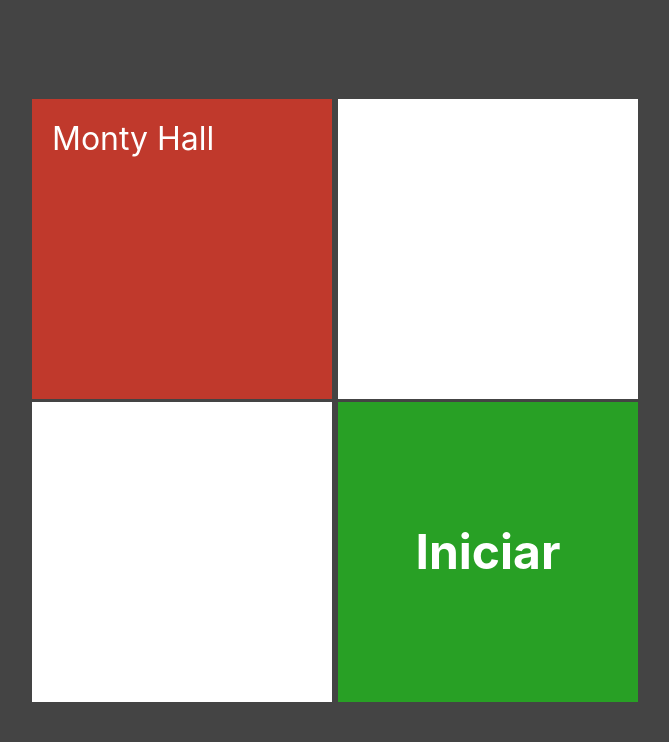
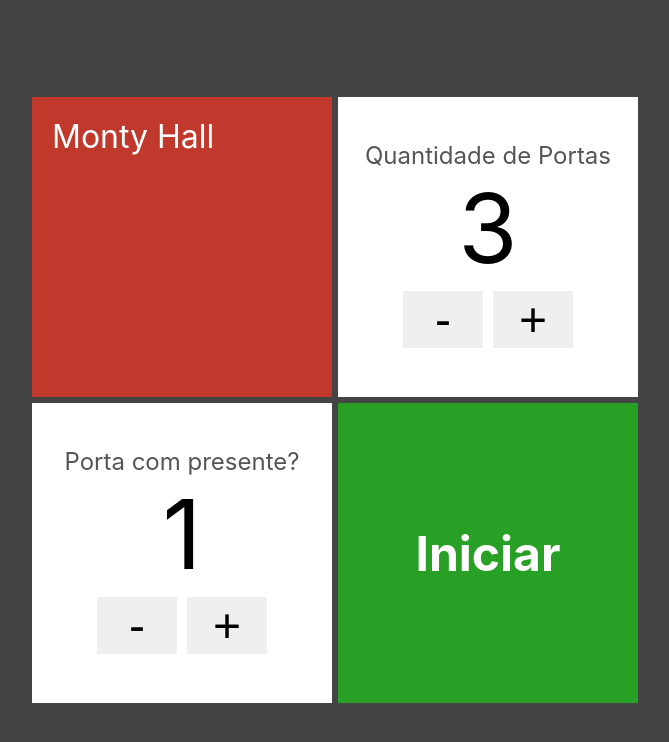
Before and after one commit to fprocaci/monty-hall, a Next.js app: page / in a window 1280 px wide. Shown: the top 742 px of the page, without its empty margins (305-974 px from the left). Built offline with nearby package versions, Linux system fonts and the light colour scheme.

Commit message:
Finalizando o estilo do index

```diff
--- /dev/null
+++ b/components/EntradaNumerica.tsx
@@ -0,0 +1,24 @@
+import styles from "../src/styles/EntradaNumerica.module.css"
+
+interface EntradaNumericaProps{
+    text: string
+    value: number
+    onChange: (newValue: number) => void
+}
+
+export default function EntradaNumerica(props: EntradaNumericaProps){
+    const dec = () => props.onChange(props.value - 1)
+    const inc = () => props.onChange(props.value + 1)
+
+
+    return (
+        <div className={styles.entradaNumerica}>
+            <span className={styles.text}>{props.text}</span>
+            <span className={styles.value}>{props.value}</span>
+            <div className={styles.botoes}>
+                <button className={styles.btn} onClick={dec}>-</button>
+                <button className={styles.btn} onClick={inc}>+</button>
+            </div>
+        </div>
+    )
+}
--- a/src/pages/index.tsx
+++ b/src/pages/index.tsx
@@ -1,20 +1,30 @@
 import Cartao from "../../components/Cartao";
 import styles from "../styles/Formulario.module.css"
 import Link from "next/link";
+import EntradaNumerica from "../../components/EntradaNumerica";
+import { useState } from "react";
 
 export default function Formulario() {
+  const [qtdePortas, setQtdePortas] = useState(3)
+  const [comPresente, setComPresente] = useState(1)
 
   return (
     <div className={styles.formulario}>
       <div>
         <Cartao bgcolor="#c0392c">Monty Hall</Cartao>
-        <Cartao></Cartao>
+        <Cartao>
+          <EntradaNumerica text="Quantidade de Portas" value={qtdePortas}
+          onChange={novaQtde => setQtdePortas(novaQtde)}/>
+        </Cartao>
       </div>
 
       <div>
-        <Cartao></Cartao>
+        <Cartao>
+          <EntradaNumerica text="Porta com presente?" value={comPresente}
+            onChange={novaPortaComPresente => setComPresente(novaPortaComPresente)}/>
+        </Cartao>
         <Cartao bgcolor="#28a025">
-          <Link href={`/jogo/4/2`}>
+          <Link href={`/jogo/${qtdePortas}/${comPresente}`}>
             <h2 className={styles.link}>Iniciar</h2>
           </Link>
         </Cartao>
--- /dev/null
+++ b/src/styles/EntradaNumerica.module.css
@@ -0,0 +1,33 @@
+.entradaNumerica{
+    display: flex;
+    flex: 1;
+    flex-direction: column;
+    color: #000;
+    align-items: center;
+    justify-content: center;
+
+}
+
+.text{
+    color: #555;
+    font-size: 1.5rem;
+}
+
+.value{
+    font-size: 6rem;
+}
+
+.btn{
+    display: flex;
+    flex-direction: row;
+    align-items: center;
+    justify-content: center;
+    font-size: 3rem;
+    width: 80px;
+    margin: 5px;
+    border: none;
+}
+
+.botoes{
+    display: flex;
+}
--- a/src/styles/Formulario.module.css
+++ b/src/styles/Formulario.module.css
@@ -1,8 +1,13 @@
 .formulario{
     display: flex;
+    flex-direction: column;
     justify-content: center;
     align-items: center;
     height: 100vh;
+}
+
+.formulario div {
+    display: flex;
 }
 
 .link{
@@ -11,4 +16,5 @@
     display: flex;
     justify-content: center;
     align-items: center;
+    cursor: pointer;
 }
```
Also changed, not shown: components/Presente.tsx (renamed from components/Presente.jsx).
